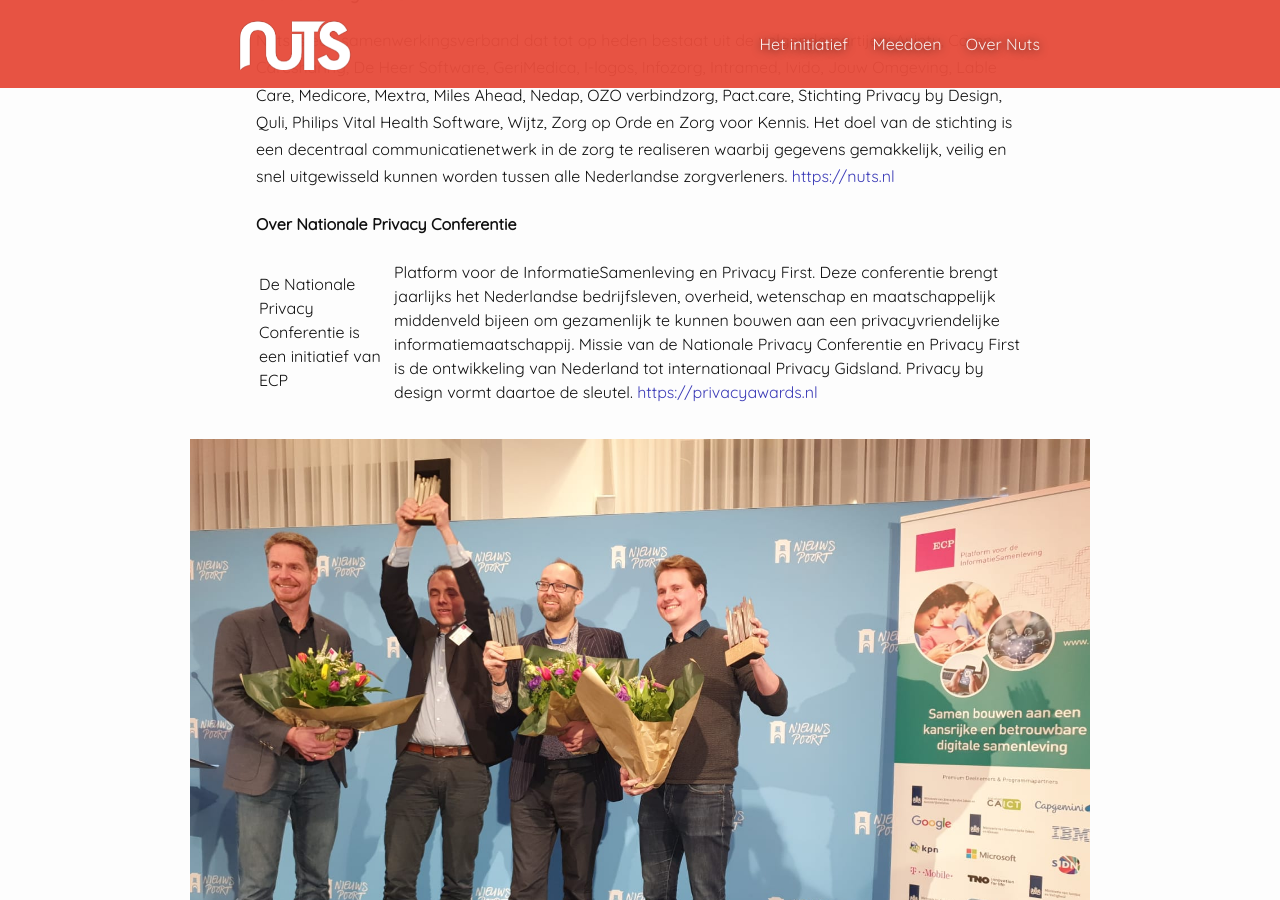
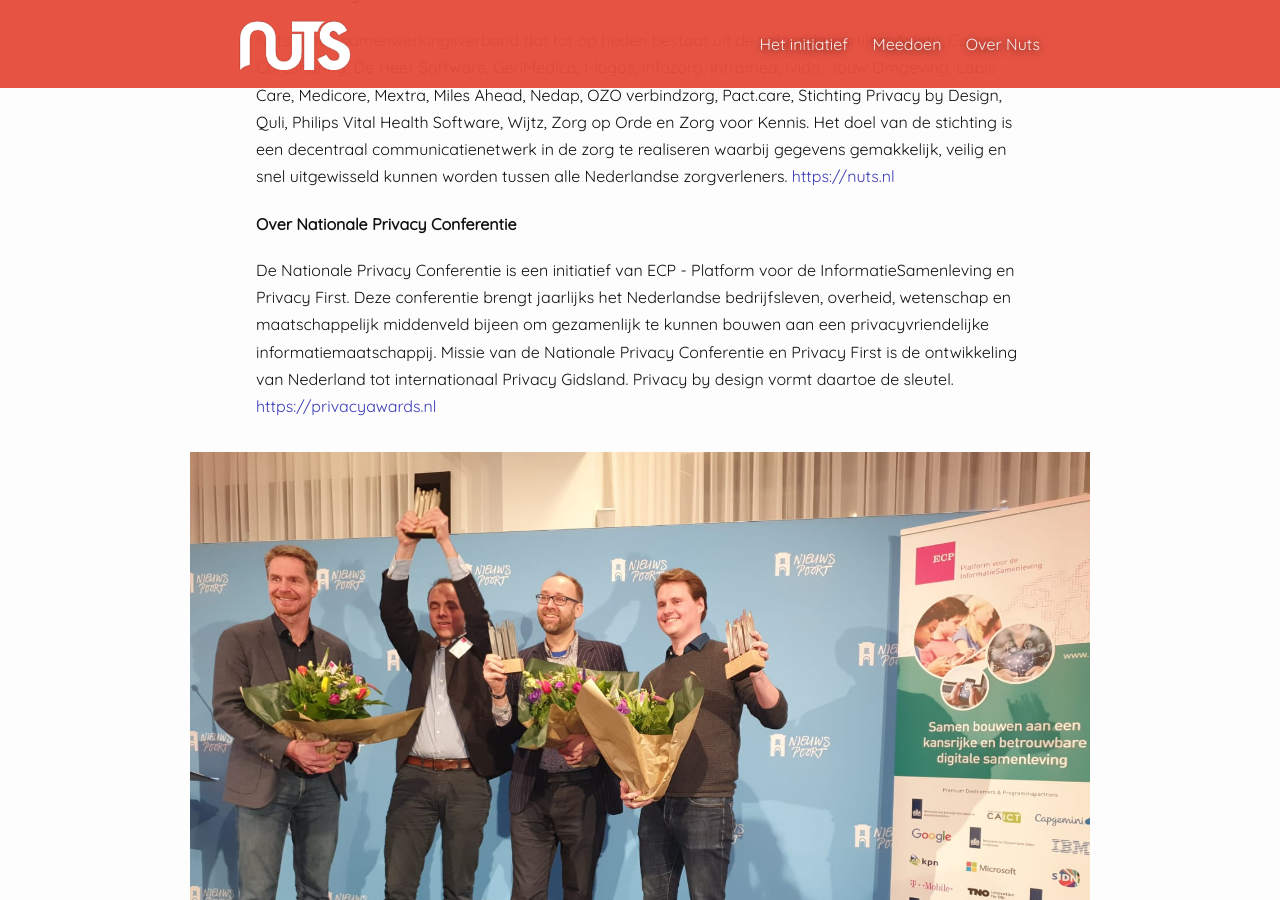
Before and after one commit to nuts-foundation/nuts-webpresence, a Jekyll site: the page built from pers.md, in a window 1280 px wide and 900 px high, scrolled down 1423 px. Built offline with Jekyll 4.4.1, drawn with Linux system fonts in a browser that asks for light colours.

Commit message:
Accidental table

```diff
--- a/pers.md
+++ b/pers.md
@@ -28,7 +28,7 @@
 
 #### Over Nationale Privacy Conferentie
 
-De Nationale Privacy Conferentie is een initiatief van ECP|Platform voor de InformatieSamenleving en Privacy First. Deze conferentie brengt jaarlijks het Nederlandse bedrijfsleven, overheid, wetenschap en maatschappelijk middenveld bijeen om gezamenlijk te kunnen bouwen aan een privacyvriendelijke informatiemaatschappij. Missie van de Nationale Privacy Conferentie en Privacy First is de ontwikkeling van Nederland tot internationaal Privacy Gidsland. Privacy by design vormt daartoe de sleutel. [https://privacyawards.nl](https://privacyawards.nl)
+De Nationale Privacy Conferentie is een initiatief van ECP - Platform voor de InformatieSamenleving en Privacy First. Deze conferentie brengt jaarlijks het Nederlandse bedrijfsleven, overheid, wetenschap en maatschappelijk middenveld bijeen om gezamenlijk te kunnen bouwen aan een privacyvriendelijke informatiemaatschappij. Missie van de Nationale Privacy Conferentie en Privacy First is de ontwikkeling van Nederland tot internationaal Privacy Gidsland. Privacy by design vormt daartoe de sleutel. [https://privacyawards.nl](https://privacyawards.nl)
 
 <img class="inline-image" src="/assets/images/privacyawardsuitreiking.jpeg" alt="uitreiking" title="Privacy Award Uitreiking" />
 
```
